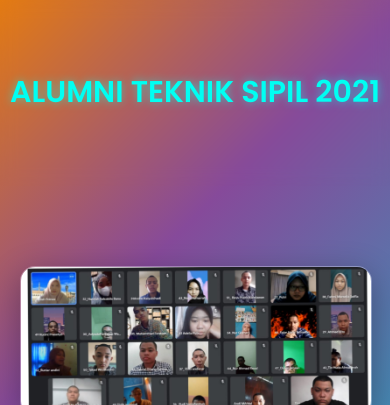
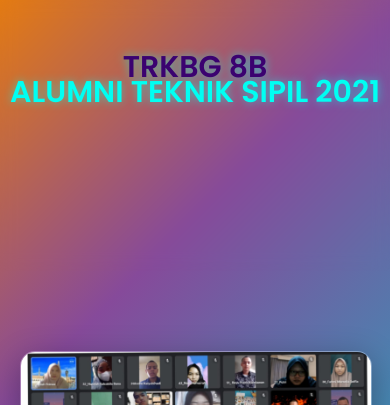
Before and after one commit to Alvord20/trkbg8b, a plain HTML site: page page2.html in a window 390 px wide. Shown: the top 405 px of the page. Drawn offline with Linux system fonts and the light colour scheme.

Commit message:
update ehe3

```diff
--- a/page2.html
+++ b/page2.html
@@ -317,6 +317,9 @@
     width: 100%;
     height: 100%;
   }
+  body header p.trkbg {
+    position: absolute;
+  }
 }
   /* untuk hp end */
 
@@ -328,8 +331,8 @@
   </head>
   <body>
     <header>
-      <h1>ALUMNI TEKNIK SIPIL 2021</h1>
-      <p></p>
+      <h1>ALUMNI TEKNIK SIPIL 2021 <p
+        style="position: relative; bottom: 100px; color: #3b0270;" class="trkbg">TRKBG 8B</p></h1>
     </header>
 
     <section id="section1">
```
